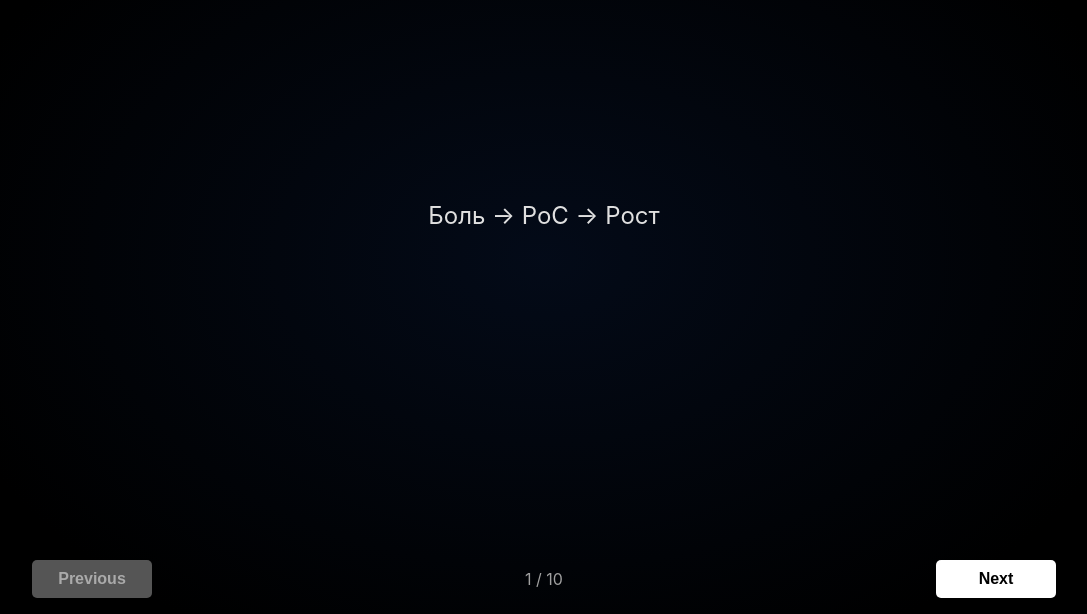
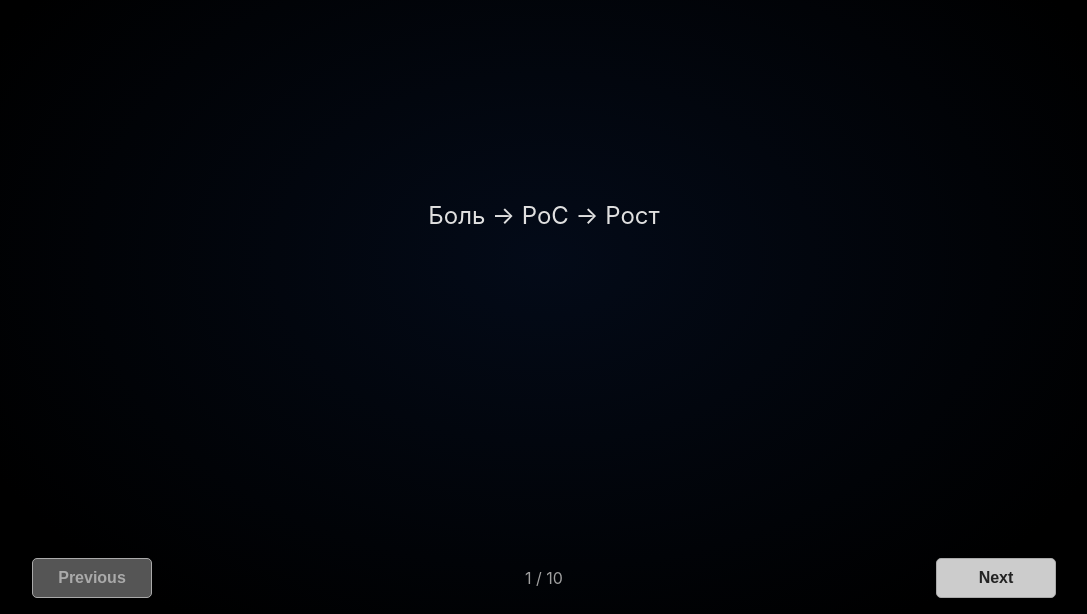
Before and after one commit to Yakubenko-Involve-Software/Interactive-presentation-of-the-Involve-outsorce-promotion-track-strategy, a plain HTML site: page index.html in a window 1280 px wide. Shown: the part 186-800 px from the top of the page, without its empty margins (96-1183 px from the left). Drawn offline with Linux system fonts and the light colour scheme.

Commit message:
Iteration 3

```diff
--- a/style.css
+++ b/style.css
@@ -246,9 +246,9 @@ footer {
 }
 
 button {
-    background-color: #ffffff;
-    color: #000000;
-    border: none;
+    background-color: #cccccc;
+    color: #222222;
+    border: 1px solid #aaaaaa;
     padding: 10px 20px;
     font-size: 1em;
     cursor: pointer;
@@ -259,7 +259,7 @@ button {
 }
 
 button:hover {
-    background-color: #e0e0e0;
+    background-color: #bbbbbb;
 }
 
 button:disabled {
```
